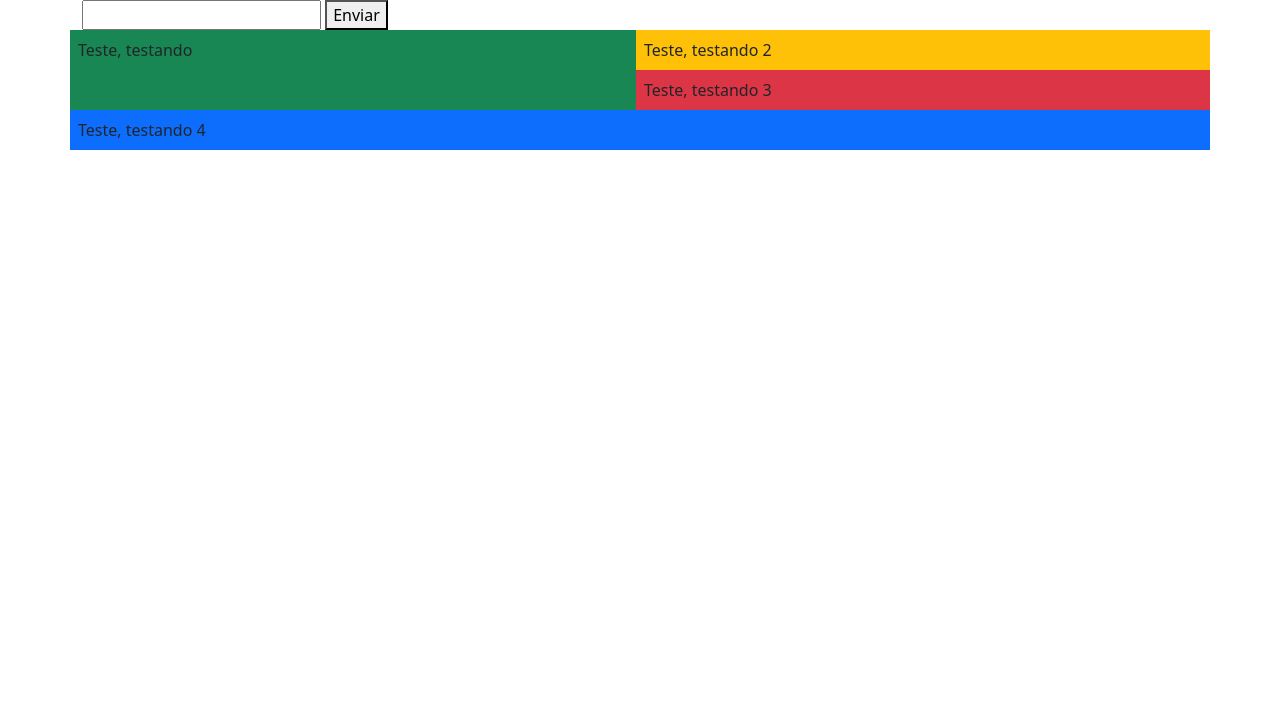
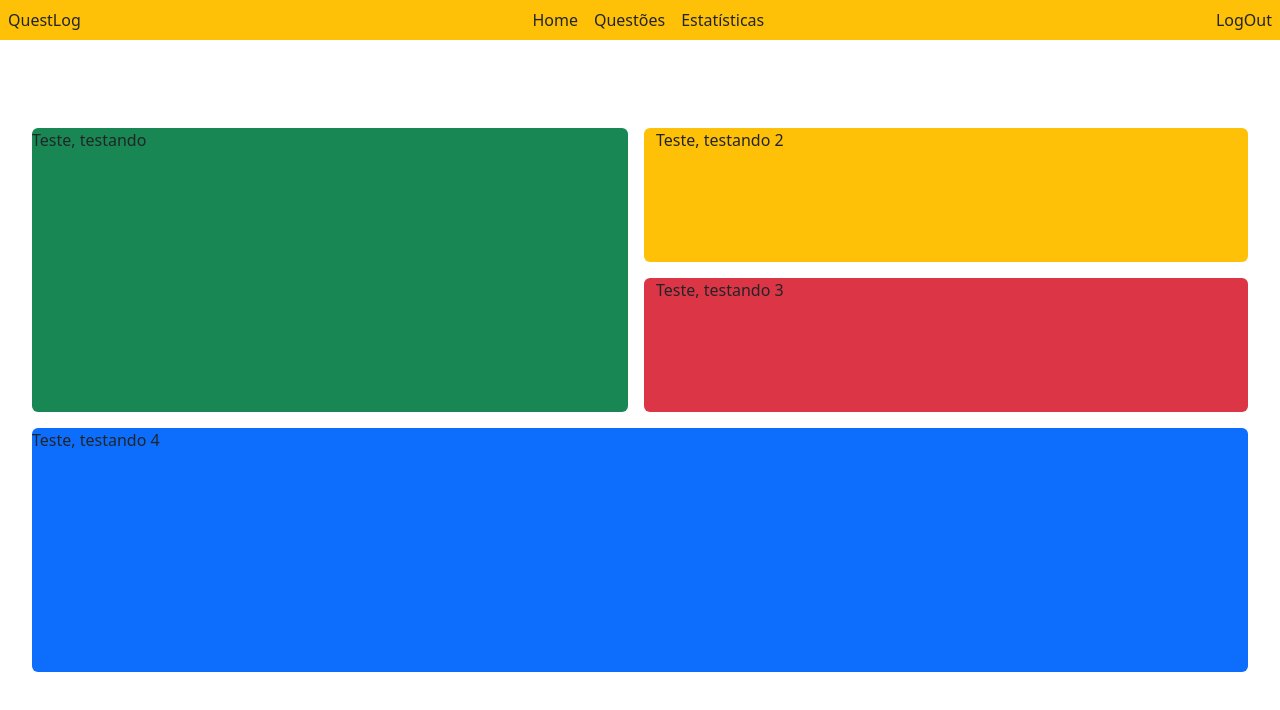
Before and after one commit to jhonata023/vercel-teste, a plain HTML site: page index.html in a window 1280 px wide. Drawn offline with nearby package versions, Linux system fonts and the light colour scheme.

Commit message:
Editando o grid

```diff
--- a/index.html
+++ b/index.html
@@ -7,33 +7,43 @@
     <title>Documento teste - Vercel</title>
 </head>
 <body>
-    <div class="container">
-        <div>
+    <div class="p-0" style="min-height: 100vh;">
+        <!-- <div>
             <div id="msg" style="border-radius: 10px; padding: 1rem; margin: 1rem; background: red; display: none;"></div>
             <input id="text" type="text">
             <button id="btn">Enviar</button>
-        </div>
+        </div> -->
+        <div class="bg-warning nav justify-content-between">
+            <li class="p-2">QuestLog</li>
 
-        <div class="row">
-            <div class="col bg-success p-2">
-                Teste, testando
+            <div class="d-flex">
+                <li class="p-2">Home</li>
+                <li class="p-2">Questões</li>
+                <li class="p-2">Estatísticas</li>
             </div>
 
-            <div class="col">
-                <div class="row bg-warning p-2">
-                    Teste, testando 2
+            <li class="p-2">LogOut</li>
+        </div>
+        <div class="row align-items-center justify-content-center container m-0" style="min-height: 90vh; min-width: 100vw;">
+            <div class="row" style="min-height: 70vh;">
+                <div class="col p-2 rounded">
+                    <div class="bg-success rounded" style="min-height: 100%;">Teste, testando</div>
                 </div>
 
-                <div class="row bg-danger p-2">
-                    Teste, testando 3
+                <div class="col">
+                    <div class="row p-2" style="min-height: 50%;">
+                        <div class="bg-warning rounded" style="min-height: 100%;">Teste, testando 2</div>
+                    </div>
+
+                    <div class="row p-2 rounded" style="min-height: 50%;">
+                        <div class="bg-danger rounded" style="min-height: 100%;">Teste, testando 3</div>
+                    </div>
+                </div>
+                <div class="p-2 rounded">
+                    <div class="bg-primary rounded" style="min-height: 100%;">Teste, testando 4</div>
                 </div>
             </div>
         </div>
-
-        <div class="row bg-primary p-2">
-            Teste, testando 4
-        </div>
-
     </div>
 
     <script>
```
